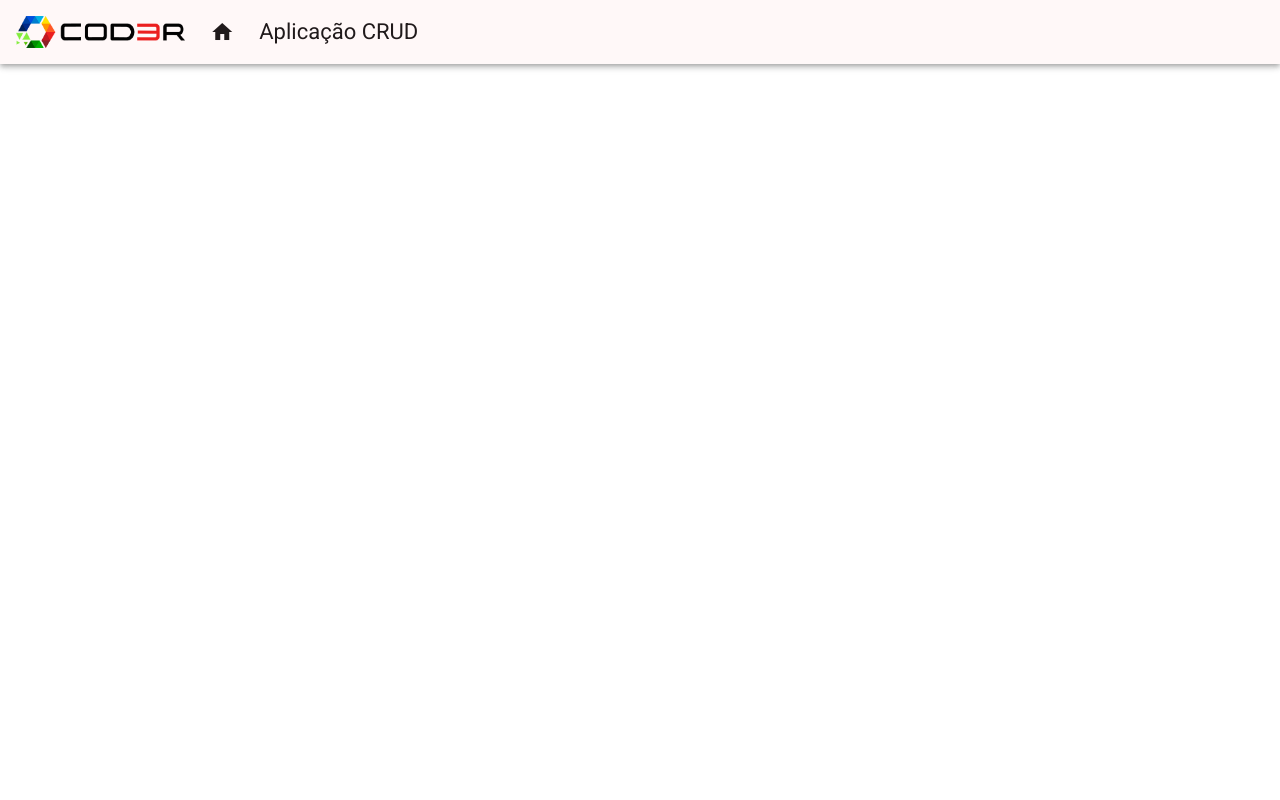
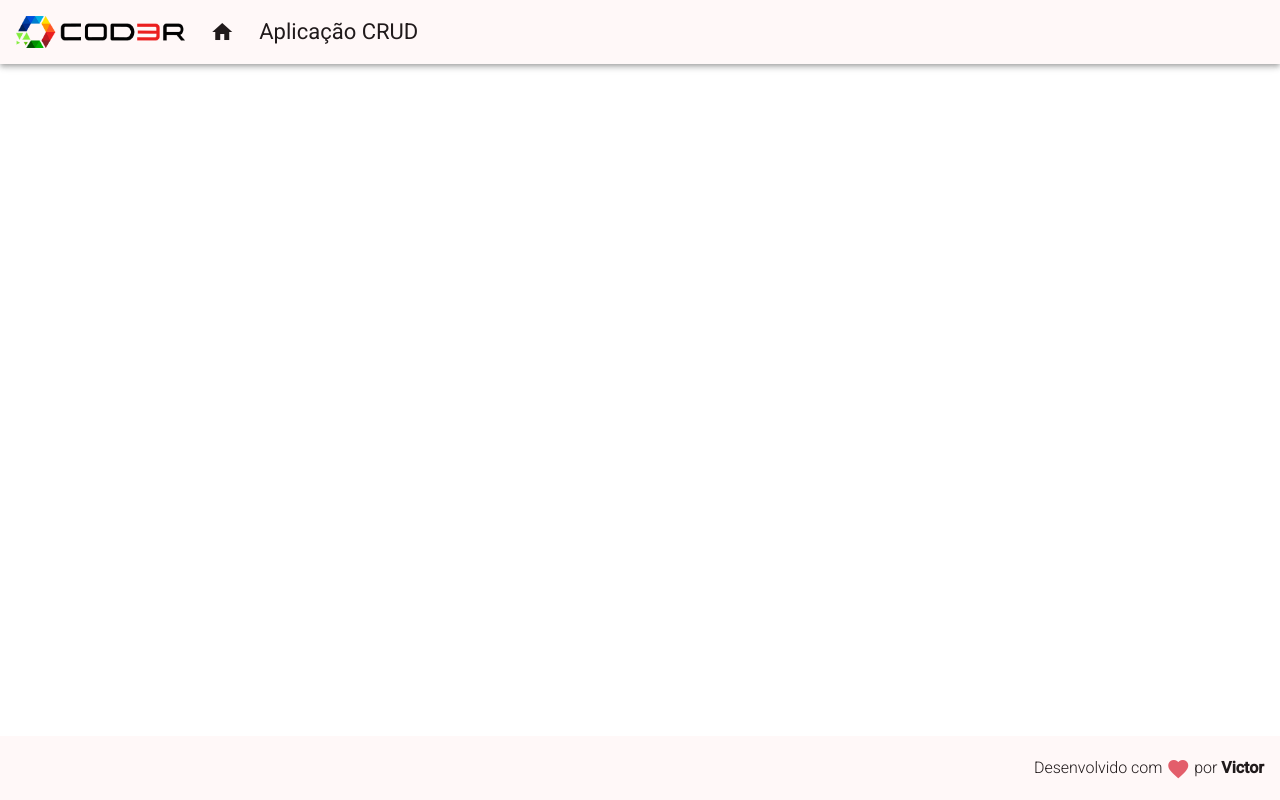
Before and after one commit to VictorAsz/Angular-9-CRUD, an Angular app in the folder FrontEnd/frontend/: page / in a window 1280 px wide. Built offline with nearby package versions, Linux system fonts and the light colour scheme.

Commit message:
Footer Component Create

```diff
--- a/FrontEnd/frontend/src/app/app.component.html
+++ b/FrontEnd/frontend/src/app/app.component.html
@@ -1 +1,2 @@
-<app-header><app-header/>
+<app-header></app-header>
+<app-footer></app-footer>
--- a/FrontEnd/frontend/src/app/app.component.ts
+++ b/FrontEnd/frontend/src/app/app.component.ts
@@ -1,11 +1,12 @@
 import { Component } from '@angular/core';
 import { RouterOutlet } from '@angular/router';
 import { HeaderComponent } from "./components/template/header/header.component";
+import { FooterComponent } from "./components/template/footer/footer.component";
 import { MatToolbarModule } from '@angular/material/toolbar';
 @Component({
   selector: 'app-root',
   standalone: true,
-  imports: [RouterOutlet, HeaderComponent, MatToolbarModule],
+  imports: [RouterOutlet, HeaderComponent, MatToolbarModule, FooterComponent],
   templateUrl: 'app.component.html'
 })
 export class AppComponent {
--- /dev/null
+++ b/FrontEnd/frontend/src/app/components/template/footer/footer.component.css
@@ -0,0 +1,12 @@
+.footer {
+    position: fixed;
+    bottom: 0;
+    display: flex;
+    justify-content: flex-end;
+}
+
+
+.footer > span{
+    font-size: 1rem;
+    font-weight: 300;
+}
--- /dev/null
+++ b/FrontEnd/frontend/src/app/components/template/footer/footer.component.html
@@ -0,0 +1,9 @@
+<mat-toolbar class="footer">
+    <span>
+        Desenvolvido com
+        <i class="material-icons v-middle red">
+            favorite
+        </i>
+        por <strong>Victor</strong>
+    </span>
+</mat-toolbar>
--- a/FrontEnd/frontend/src/styles.css
+++ b/FrontEnd/frontend/src/styles.css
@@ -2,3 +2,13 @@
 
 html, body { height: 100%; }
 body { margin: 0; font-family: Roboto, "Helvetica Neue", sans-serif; }
+
+
+.red {
+    color: rgb(227, 94, 107);
+}
+
+
+.v-middle {
+    vertical-align: middle ;
+}
```
Also changed, not shown: FrontEnd/frontend/src/app/components/template/footer/footer.component.ts (added, +12 -0 lines).
